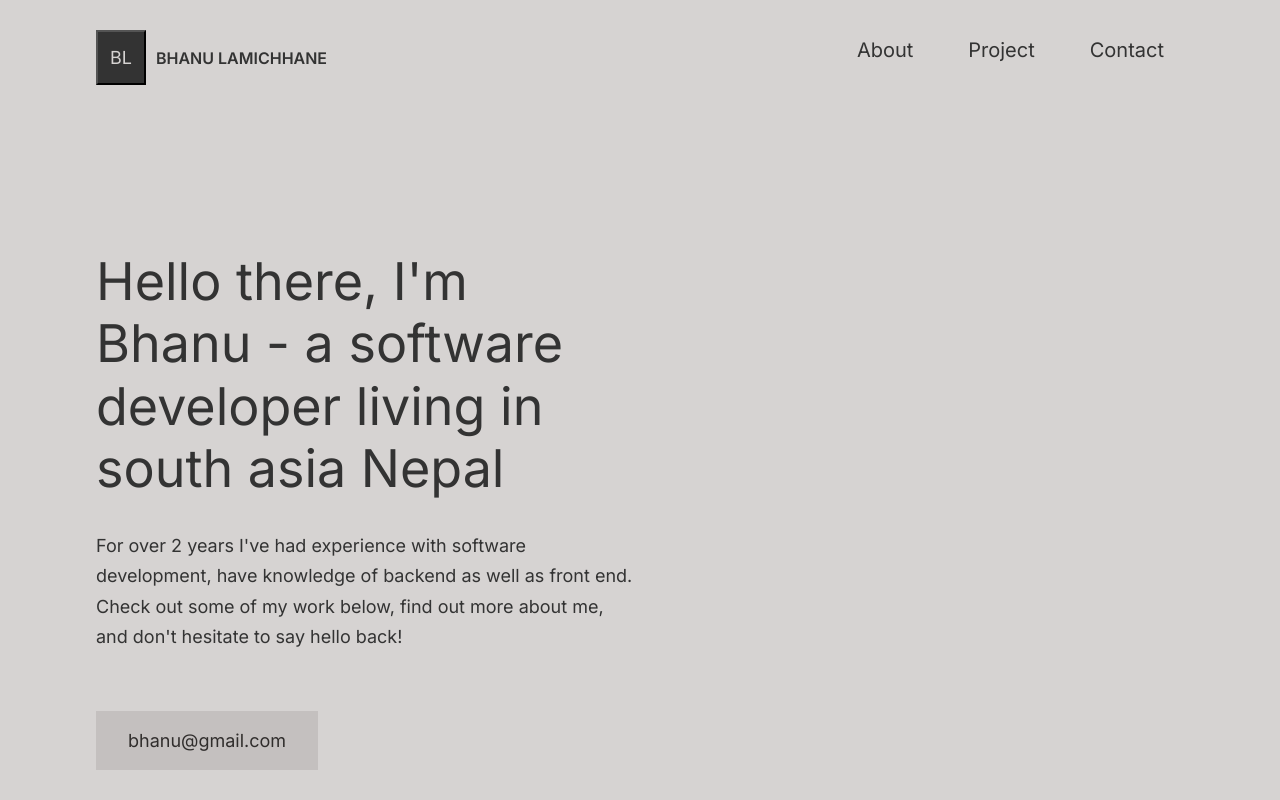
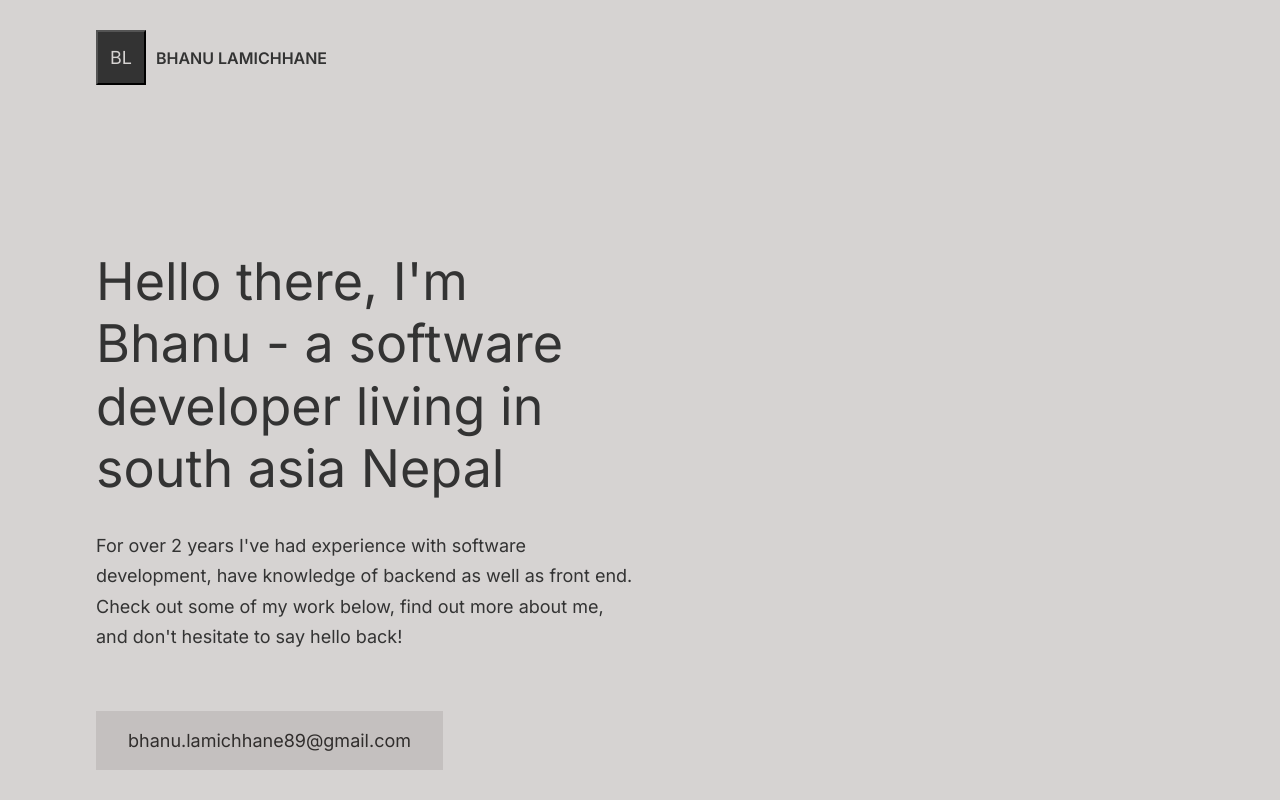
Before and after one commit to bhanulamichhane/host, a plain HTML site: page index.html in a window 1280 px wide. Drawn offline with nearby package versions, Linux system fonts and the light colour scheme.

Commit message:
changed email

```diff
--- a/index.html
+++ b/index.html
@@ -28,7 +28,7 @@
                     </button>
                     <div class='logo--text'>Bhanu Lamichhane</div>
                 </div>
-                <ul class="row">
+                <!-- <ul class="row">
                     <li class="col">
                         <a href="#" class="link">About</a>
                     </li>
@@ -38,7 +38,7 @@
                     <li class="col">
                         <a href="#" class="link">Contact</a>
                     </li>
-                </ul>
+                </ul> -->
             </nav>
             <section>
                 <section class="row">
@@ -55,7 +55,7 @@
                 </section>
                 <section class="header--footer">
                     <a href="mailto:bhanu.lamichhane89@gmail.com?subject=Greeting&body=Hello, Bhanu"
-                        class="btn--mail mb-5">bhanu@gmail.com</a
+                        class="btn--mail mb-5">bhanu.lamichhane89@gmail.com</a
                         href="mailto:bhanu.lamichhane89@gmail.com?cc=bhanu.lamichhane89@gmail.com&bcc=bhanu.lamichhane89@gmail.com&subject=Feedback on portfolio&body=Hello, Bhanu">
                 </section>
             </section>
```
